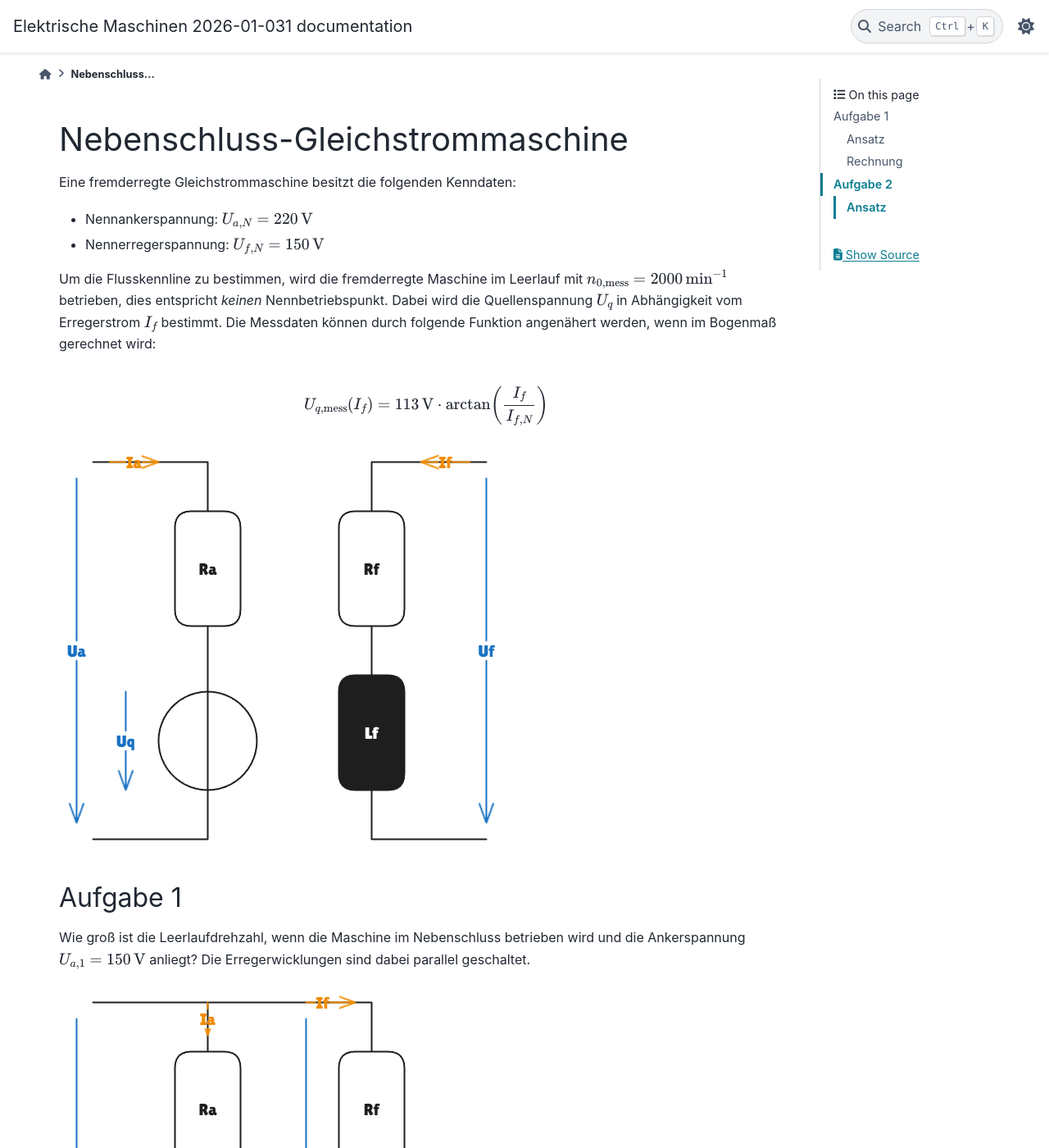
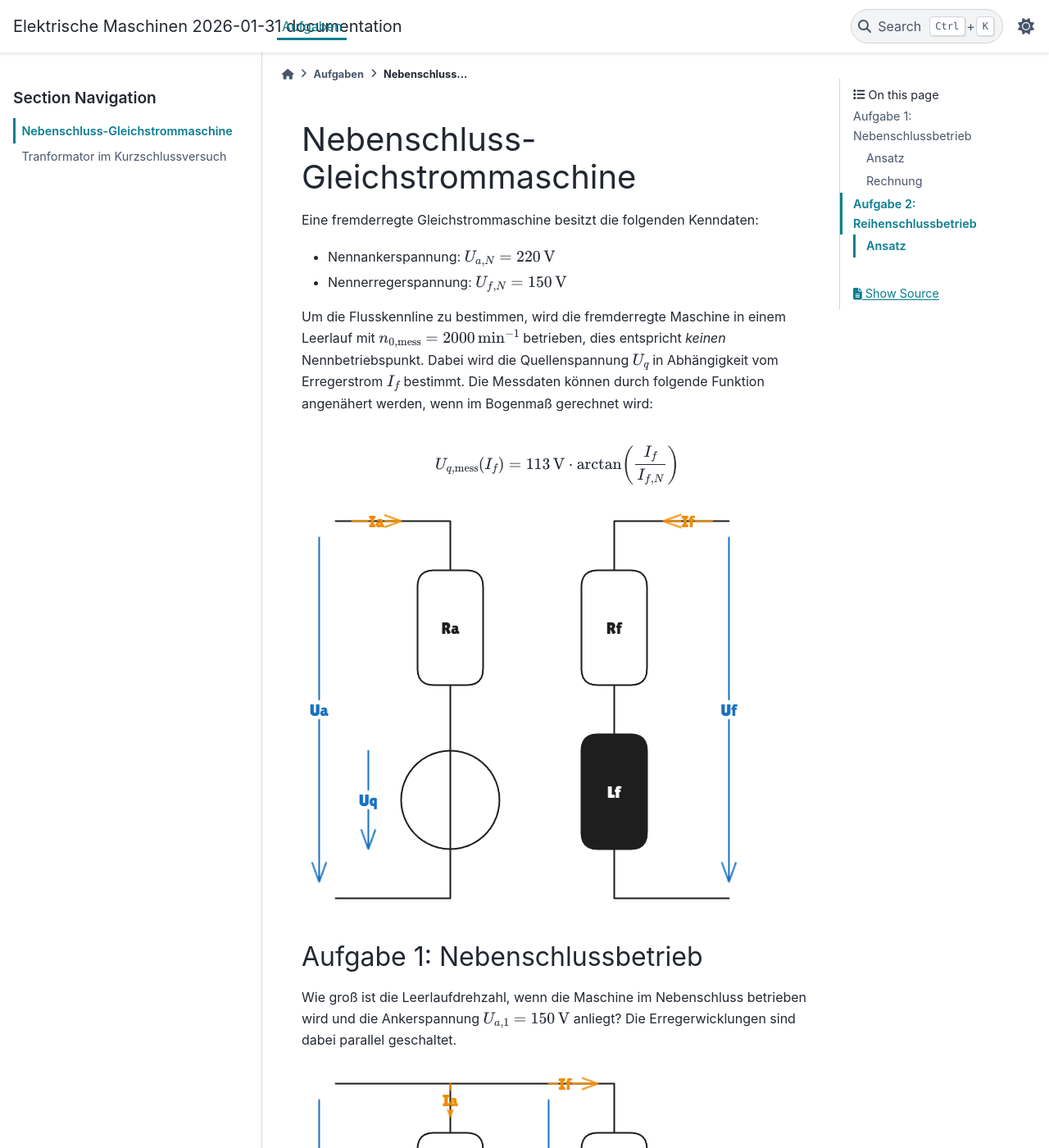
Before and after one commit to JaxRaffnix/Elektrische-Maschinen, a Sphinx documentation site: the page built from docs/aufgaben/22_ws_a3.md, in a window 1280 px wide and 1400 px high. Shown: the whole window at 82% size. Built offline with Sphinx 7.4.7 and the PyData theme 0.15.4, drawn with Linux system fonts in a browser that asks for light colours; some of the changed text lies outside the part shown.

Commit message:
updated scroll bar

```diff
--- /dev/null
+++ b/docs/_static/custom.css
@@ -0,0 +1,10 @@
+/* Remove scrollbars around MathJax-rendered equations. */
+.math, .mathjax, .MathJax, .MathJax_Display {
+  overflow: visible !important;
+}
+
+/* Prevent theme wrappers from forcing scrollbars on display math. */
+div.math, div.mathjax, div.MathJax_Display {
+  overflow-x: auto;
+  overflow-y: visible !important;
+}
--- a/docs/aufgaben/22_ws_a3.md
+++ b/docs/aufgaben/22_ws_a3.md
@@ -5,7 +5,7 @@
 - Nennankerspannung: $U_{a,N} = 220\,\text{V}$
 - Nennerregerspannung: $U_{f,N} = 150\,\text{V}$
 
-Um die Flusskennline zu bestimmen, wird die fremderregte Maschine im Leerlauf mit $n_{0,\text{mess}} = 2000 \,\text{min}^{-1}$ betrieben, dies entspricht *keinen* Nennbetriebspunkt. Dabei wird die Quellenspannung $U_q$ in Abhängigkeit vom Erregerstrom $I_f$ bestimmt. Die Messdaten können durch folgende Funktion angenähert werden, wenn im Bogenmaß gerechnet wird:
+Um die Flusskennline zu bestimmen, wird die fremderregte Maschine in einem Leerlauf mit $n_{0,\text{mess}} = 2000 \,\text{min}^{-1}$ betrieben, dies entspricht *keinen* Nennbetriebspunkt. Dabei wird die Quellenspannung $U_q$ in Abhängigkeit vom Erregerstrom $I_f$ bestimmt. Die Messdaten können durch folgende Funktion angenähert werden, wenn im Bogenmaß gerechnet wird:
 
 $$
 U_{q,\text{mess}}(I_f)
@@ -15,7 +15,7 @@
 
 ![fremderregte gsm](fremderregt.png)
 
-## Aufgabe 1
+## Aufgabe 1: Nebenschlussbetrieb
 
 Wie groß ist die Leerlaufdrehzahl, wenn die Maschine im Nebenschluss betrieben wird und die Ankerspannung $U_{a,1} = 150\,\text{V}$ anliegt? Die Erregerwicklungen sind dabei parallel geschaltet.
 
@@ -76,7 +76,7 @@
 \approx 3380 \,\text{min}^{-1}
 $$
 
-## Aufgabe 2
+## Aufgabe 2: Reihenschlussbetrieb
 
 Die Erregerwicklung der Maschine wird nun in Reihe geschaltet. Wie groß ist die Leerlaufdrehzahl der Nebenschlussmaschine, wenn die Ankerspannung $U_{a,2} = 180\,\text{V}$ anliegt?
 
--- a/docs/conf.py
+++ b/docs/conf.py
@@ -2,7 +2,7 @@
 project = 'Elektrische Maschinen'
 copyright = '2026, Jan Hoegen'
 author = 'Jan Hoegen'
-release = '2026-01-031'
+release = '2026-01-31'
 
 extensions = [
     "myst_parser",
@@ -30,3 +30,6 @@
     "show_toc_level": 2,
 }
 html_static_path = ['_static']
+html_css_files = [
+    'custom.css',
+]
--- a/docs/index.rst
+++ b/docs/index.rst
@@ -1,16 +1,16 @@
 Elektrische Maschinen
 =====================
 
-:Author:
+:Autor:
     Anonymous
 
 :Version:
     1.0
 
-:Date:
+:Datum:
     Januar 2026
 
-Hier werden Lösungswege zu typischen Aufgaben zu elektrischen Maschinen gezeigt. Ziel ist es explizit nicht, die Konzepte und Theorie der elektrischen Maschinen zu erklären. Stattdessen wird aufgezeigt, wie dieses Wissen angewendet werden kann.
+Hier werden Lösungswege zu typischen Aufgaben zu elektrischen Maschinen gezeigt. Ziel ist es explizit nicht, die Konzepte und Theorie der elektrischen Maschinen zu erklären. Stattdessen wird aufgezeigt, wie typische Klausuraufgaben gelöst werden.
 
 Contents
 --------
```
Also changed, not shown: README.md (added, +7 -0 lines), docs/aufgaben/16_ws_a2.md (+4 -4 lines), docs/aufgaben/aufgaben.rst (+6 -3 lines).
